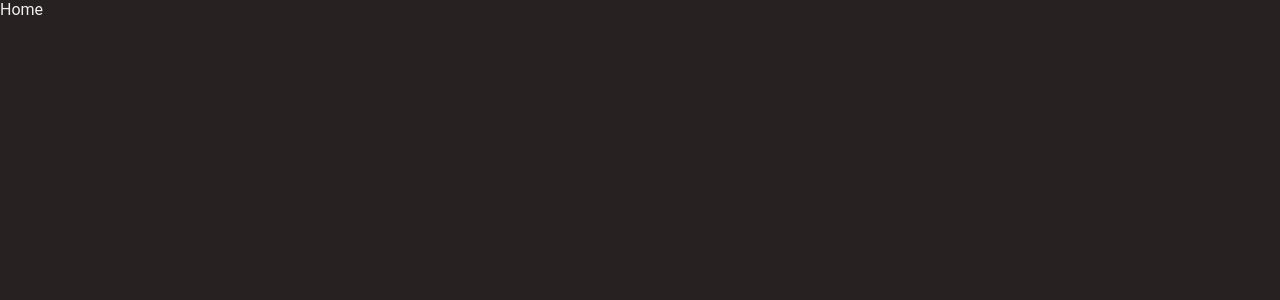
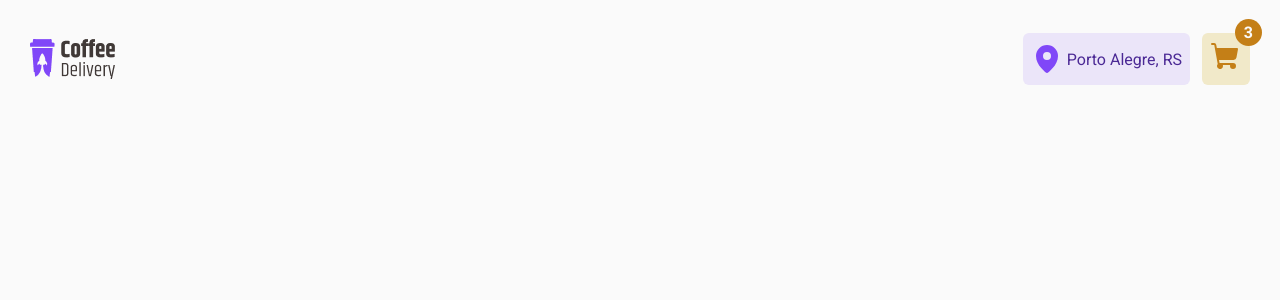
Before and after one commit to viniciusmartins1/react-coffee-delivery, a React (Vite) app: page / in a window 1280 px wide. Shown: the top 300 px of the page. Built offline with nearby package versions, Linux system fonts and the light colour scheme.

Commit message:
feat: create header layout

```diff
--- a/index.html
+++ b/index.html
@@ -3,6 +3,14 @@
   <head>
     <meta charset="UTF-8" />
     <meta name="viewport" content="width=device-width, initial-scale=1.0" />
+
+    <link rel="preconnect" href="https://fonts.googleapis.com" />
+    <link rel="preconnect" href="https://fonts.gstatic.com" crossorigin />
+    <link
+      href="https://fonts.googleapis.com/css2?family=Roboto:wght@400;700&display=swap"
+      rel="stylesheet"
+    />
+
     <link rel="shortcut icon" href="/src/assets/logo.png" type="image/x-icon" />
     <title>coffee delivery</title>
   </head>
--- a/package.json
+++ b/package.json
@@ -9,6 +9,7 @@
     "preview": "vite preview"
   },
   "dependencies": {
+    "phosphor-react": "^1.4.1",
     "react": "^18.2.0",
     "react-dom": "^18.2.0",
     "react-router-dom": "^6.8.1",
--- a/src/pages/Home/index.tsx
+++ b/src/pages/Home/index.tsx
@@ -1,3 +1,30 @@
+import logoImage from "../../assets/logo.png";
+import { MapPin, ShoppingCart } from "phosphor-react";
+
+import {
+  HeaderContainer,
+  ActionsConteiner,
+  LocationContainer,
+  ShoppingCartContainer,
+  HomeContainer,
+} from "./styles";
+
 export function Home() {
-  return <div>Home</div>;
+  return (
+    <HomeContainer>
+      <HeaderContainer>
+        <img src={logoImage} alt="" />
+        <ActionsConteiner>
+          <LocationContainer>
+            <MapPin size={32} weight="fill" />
+            <p>Porto Alegre, RS</p>
+          </LocationContainer>
+          <ShoppingCartContainer>
+            <ShoppingCart size={32} weight="fill" />
+            <span>3</span>
+          </ShoppingCartContainer>
+        </ActionsConteiner>
+      </HeaderContainer>
+    </HomeContainer>
+  );
 }
--- a/src/pages/Home/styles.ts
+++ b/src/pages/Home/styles.ts
@@ -1 +1,59 @@
-import styled from 'styled-components'
+import styled from "styled-components";
+
+export const HomeContainer = styled.div`
+  max-width: 1220px;
+  height: 100vh;
+  margin: 0 auto;
+`;
+
+export const HeaderContainer = styled.header`
+  display: flex;
+  flex-direction: row;
+  justify-content: space-between;
+  align-items: center;
+  text-align: center;
+  padding: 33px 0;
+`;
+
+export const ActionsConteiner = styled.div`
+  display: flex;
+  flex-direction: row;
+  gap: 12px;
+`;
+
+export const LocationContainer = styled.div`
+  display: flex;
+  align-items: center;
+  padding: 8px 8px;
+  border-radius: 6px;
+  gap: 4px;
+
+  color: ${({ theme }) => theme["purple-500"]};
+  background-color: ${({ theme }) => theme["purple-100"]};
+
+  p {
+    color: ${({ theme }) => theme["purple-700"]};
+  }
+`;
+
+export const ShoppingCartContainer = styled.div`
+  align-self: center;
+  padding: 8px 8px;
+  border-radius: 6px;
+  position: relative;
+
+  color: ${({ theme }) => theme["yellow-700"]};
+  background-color: ${({ theme }) => theme["yellow-100"]};
+
+  span {
+    color: ${({ theme }) => theme["gray-100"]};
+    background-color: ${({ theme }) => theme["yellow-700"]};
+    border-radius: 50%;
+    padding: 4px 9px;
+    font-weight: bold;
+
+    position: absolute;
+    top: -14px;
+    right: -12px;
+  }
+`;
--- a/src/styles/global.ts
+++ b/src/styles/global.ts
@@ -13,8 +13,8 @@ export const GlobalStyle = createGlobalStyle`
   }
 
   body {
-    background: ${(props) => props.theme["gray-900"]};
-    color: ${(props) => props.theme["gray-300"]};
+    background: ${(props) => props.theme["gray-100"]};
+    color: ${(props) => props.theme["gray-800"]};
     -webkit-font-smoothing: antialiased;
   }
 
```
Also changed, not shown: 1 other file (tests, documents, lock files or other folders).
